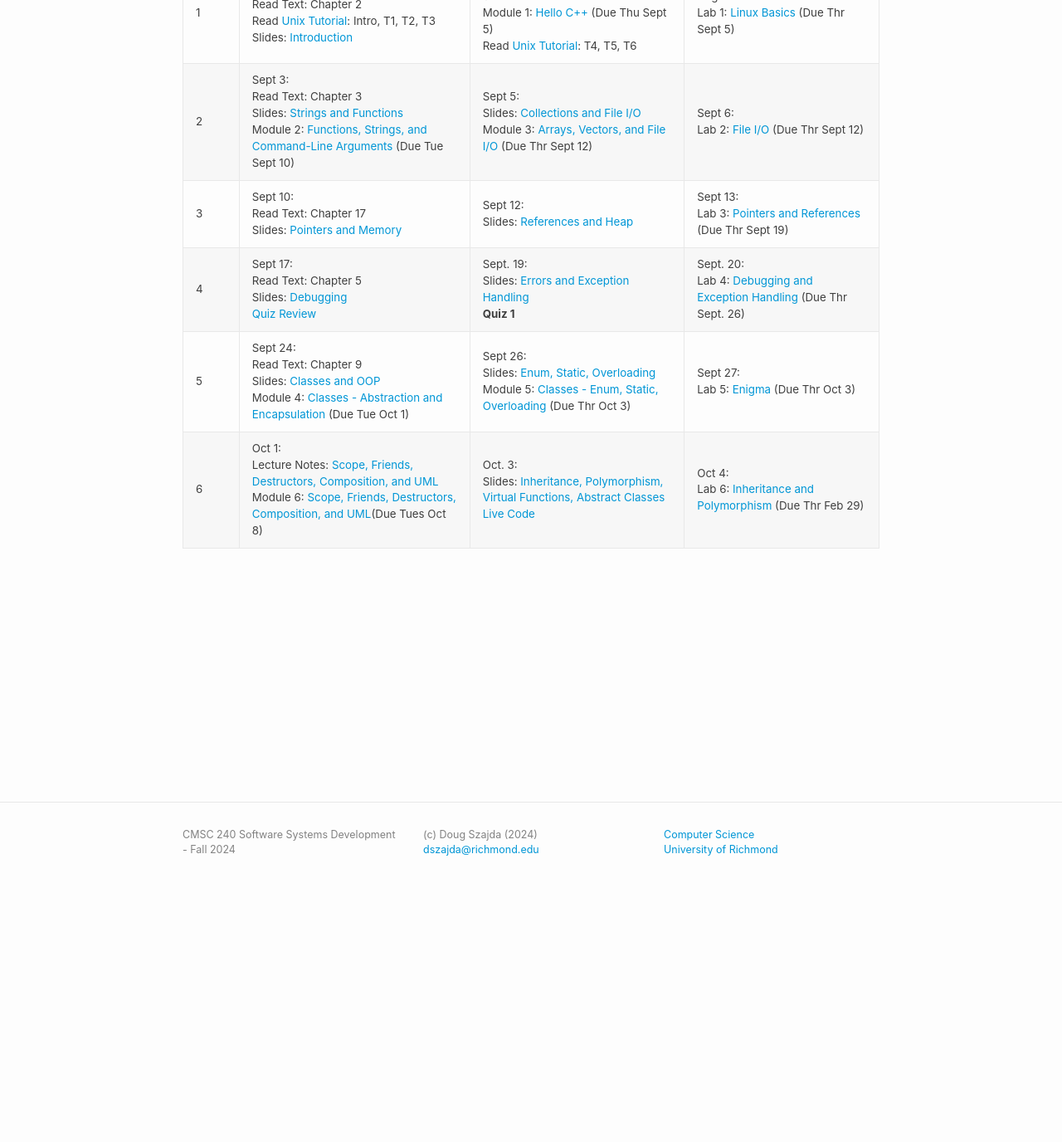
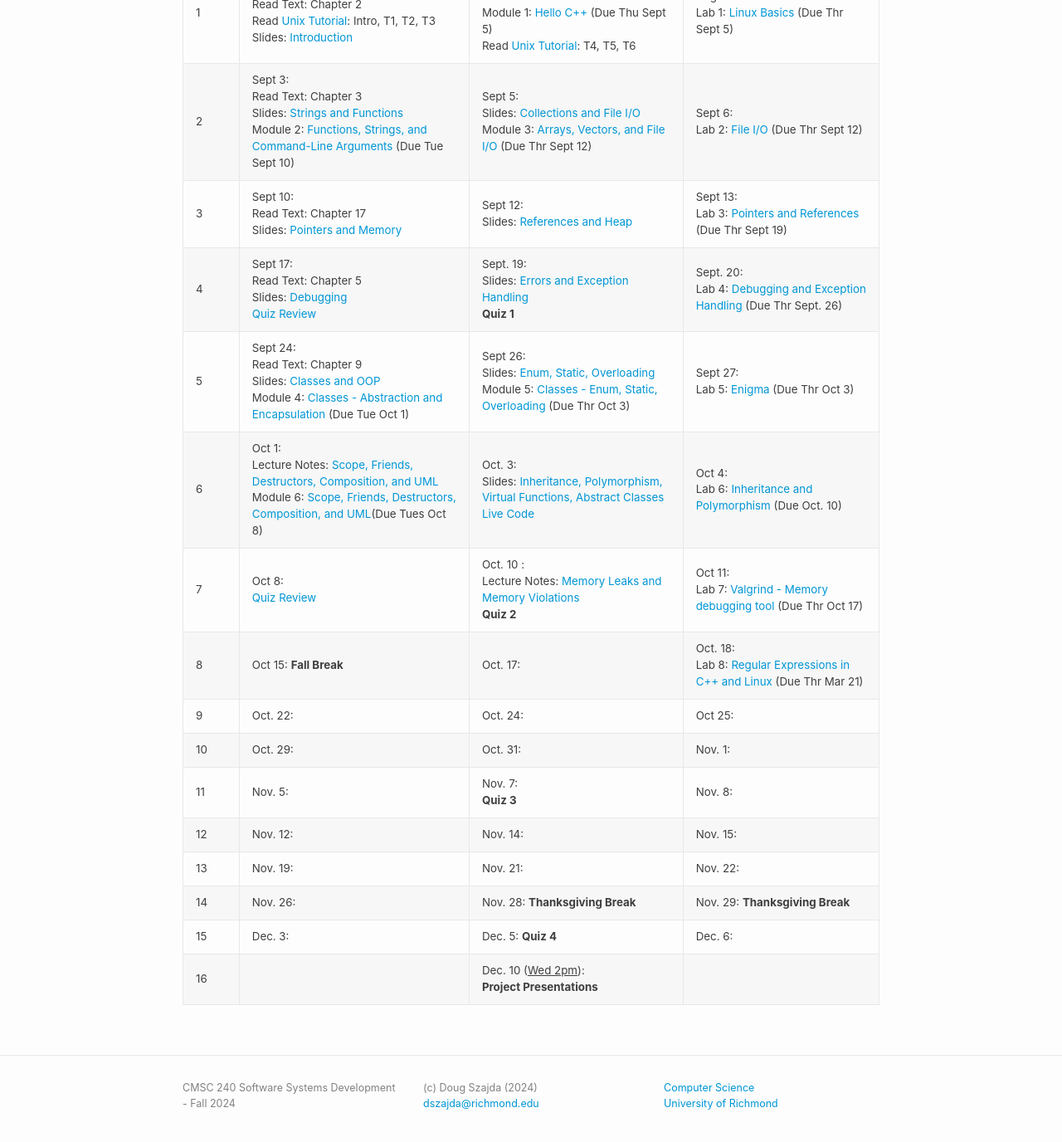
Before and after one commit to cmsc240-f24-dcs/cmsc240-f24-s2.github.io, a Jekyll site: the page built from schedule.md, in a window 1280 px wide and 1400 px high, scrolled down 306 px. Shown: the top 1376 px of the window at 83% size. Built offline with Jekyll 4.4.1, drawn with Linux system fonts in a browser that asks for light colours.

Commit message:
Added blank weeks to the schedule showing when quizzes are.

```diff
--- a/schedule.md
+++ b/schedule.md
@@ -16,9 +16,18 @@ title: Schedule
 | 3    | Sept 10: <br />Read Text: Chapter 17 <br />Slides: [Pointers and Memory](lectures/05-Memory-Pointers.pdf)     | Sept 12: <br />Slides: [References and Heap](lectures/06-References-Heap.pdf)       | Sept 13:  <br />Lab 3: [Pointers and References](labs/lab3.md) (Due Thr Sept 19) |
 | 4    | Sept 17: <br />Read Text: Chapter 5 <br />Slides: [Debugging](lectures/07-Debugging.pdf) <br />[Quiz Review](https://cmsc240-f24.github.io/lecture/q1)    | Sept. 19: <br />Slides: [Errors and Exception Handling](lectures/08-Error-Handling.pdf)<br /> **Quiz 1**      | Sept. 20:   <br />Lab 4: [Debugging and Exception Handling](labs/lab4.md)  (Due Thr Sept. 26)            |
 | 5    | Sept 24: <br />Read Text: Chapter 9 <br />Slides: [Classes and OOP](lectures/09-Classes-OOP.pdf) <br /> Module 4: [Classes - Abstraction and Encapsulation](modules/module4.md) (Due Tue Oct 1)    | Sept 26: <br />Slides: [Enum, Static, Overloading](lectures/09B-Class-Members.pdf) <br /> Module 5: [Classes - Enum, Static, Overloading](modules/module5.md) (Due Thr Oct 3)     | Sept 27: <br />Lab 5: [Enigma](labs/lab5.md) (Due Thr Oct 3)               |
-| 6    | Oct 1: <br />Lecture Notes: [Scope, Friends, Destructors, Composition, and UML](lectures/11)<br /> Module 6: [Scope, Friends, Destructors, Composition, and UML](https://classroom.github.com/a/QgZkKSi6)(Due Tues Oct 8)     | Oct. 3:<br />Slides: [Inheritance, Polymorphism, Virtual Functions, Abstract Classes](lectures/12-Inheritance-Polymorphism.pdf) <br />[Live Code](https://prod.liveshare.vsengsaas.visualstudio.com/join?8A288CC00A7D8A4AC7BD030C414A1B8F7B69)    | Oct 4: <br />Lab 6: [Inheritance and Polymorphism](labs/lab6.md) (Due Thr Feb 29)              |
+| 6    | Oct 1: <br />Lecture Notes: [Scope, Friends, Destructors, Composition, and UML](lectures/11)<br /> Module 6: [Scope, Friends, Destructors, Composition, and UML](https://classroom.github.com/a/QgZkKSi6)(Due Tues Oct 8)     | Oct. 3:<br />Slides: [Inheritance, Polymorphism, Virtual Functions, Abstract Classes](lectures/12-Inheritance-Polymorphism.pdf) <br />[Live Code](https://prod.liveshare.vsengsaas.visualstudio.com/join?8A288CC00A7D8A4AC7BD030C414A1B8F7B69)    | Oct 4: <br />Lab 6: [Inheritance and Polymorphism](labs/lab6.md) (Due Oct. 10)               |
+| 7    | Oct 8: <br /> [Quiz Review](lectures/quiz2-review.md)    | Oct. 10 : <br /> Lecture Notes: [Memory Leaks and Memory Violations](lectures/14) <br /> **Quiz 2**    | Oct 11:  <br />Lab 7: [Valgrind - Memory debugging tool](labs/lab7.md) (Due Thr Oct 17)    |
+| 8    | Oct 15: **Fall Break**   | Oct. 17:   | Oct. 18: <br /> Lab 8: [Regular Expressions in C++ and Linux](labs/lab8.md) (Due Thr Mar 21)                 |
+| 9    | Oct. 22: | Oct. 24: | Oct 25:              |
+| 10   | Oct. 29: | Oct. 31: | Nov. 1:             |
+| 11   | Nov. 5:     | Nov. 7:  <br /> **Quiz 3**    | Nov. 8:            |
+| 12   | Nov. 12:    | Nov. 14:  | Nov. 15:         |
+| 13   | Nov. 19: | Nov. 21:  | Nov. 22:           |
+| 14   | Nov. 26:    | Nov. 28: **Thanksgiving Break**  | Nov. 29: **Thanksgiving Break**   |
+| 15   | Dec. 3:  | Dec. 5: **Quiz 4**   | Dec. 6:           |
+| 16   |             | Dec. 10 (<u>Wed 2pm</u>):<br /> **Project Presentations**           |                        |
 {% comment %}
-| 7    | Feb 27: <br /> [Quiz Review](lectures/quiz2-review.md)    | Feb 29: <br /> Lecture Notes: [Memory Leaks and Memory Violations](lectures/14) <br /> **Quiz 2**    | Mar 1:  <br />Lab 7: [Valgrind - Memory debugging tool](labs/lab7.md) (Due Thr Mar 7)               |
 | 8    | Mar 5: <br />Slides: [Make and Makefiles](lectures/15-Make-Makefiles.pdf)  <br /> Module 7: [Build Automation with Make](modules/module7.md) (Due Tue Mar 19)  | Mar 7: <br /> Lecture Notes: [Regular Expressions in C++](lecture/16) <br /> Module 8: [Regular Expressions](https://classroom.github.com/a/zRXzMlfT) (Due Thr Mar 21)     | Mar 8: <br /> Lab 8: [Regular Expressions in C++ and Linux](labs/lab8.md) (Due Thr Mar 21)                 |
 | 9    | Mar 12: <br />**Spring Break**  | Mar 14: <br />**Spring Break** | Mar 15: <br />**Spring Break**               |
 | 10   | Mar 19: <br /> Slides: [Serialization in C++](lectures/17-Serialization.pdf) <br /> Module 9: [Serialization](modules/module9.md) (Due Thr Mar 28)     | Mar 21:<br /> Slides: [C++ Templates](lectures/18-Templates.pdf) <br /> Module 10: [Templates](modules/module10.md) (Due Thr Mar 28)     | Mar 22:  <br />[Lab 9 Templates](https://cmsc240-s24.github.io/lab/9) (Due Thr Mar 28)              |
```
